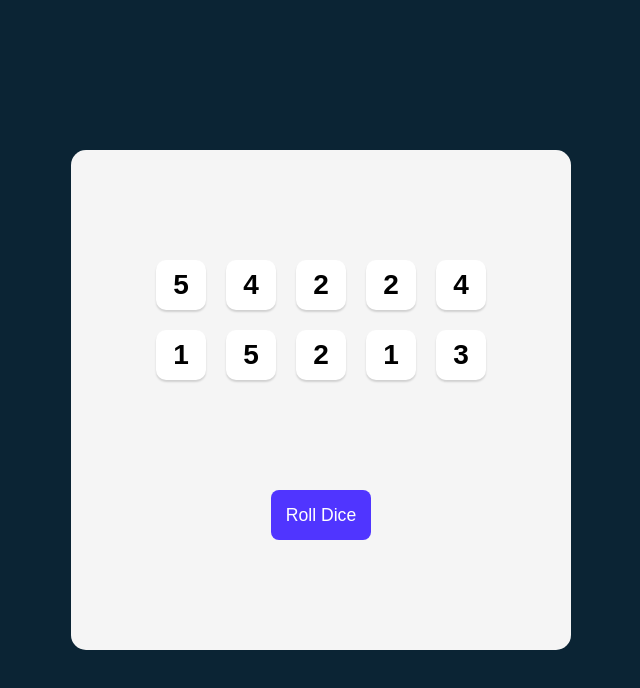
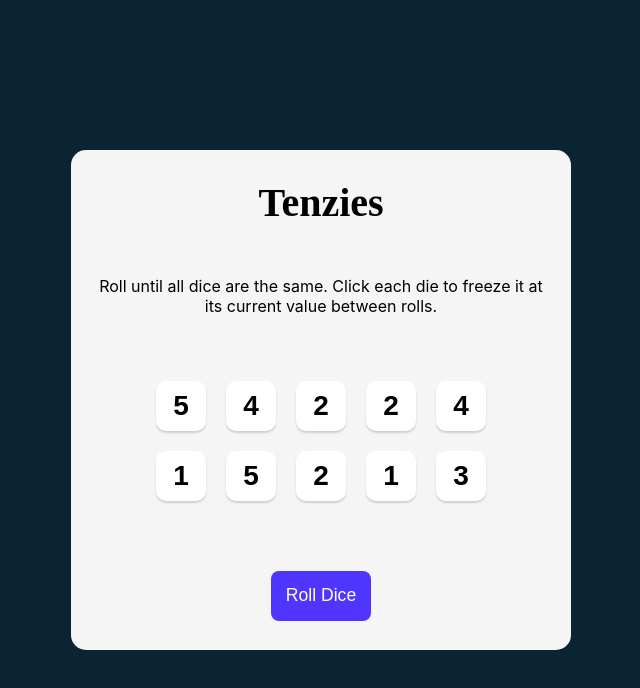
Before and after one commit to berkcantelseren/Tenzies-Game, a React (Vite) app: page / in a window 1280 px wide. Shown: the top 688 px of the page, without its empty margins (319-959 px from the left). Built offline with nearby package versions, Linux system fonts and the light colour scheme.

Commit message:
css change for title

```diff
--- a/src/App.jsx
+++ b/src/App.jsx
@@ -42,6 +42,11 @@
 
   return (
     <main>
+      <h1 className="title">Tenzies</h1>
+      <p className="instructions">
+        Roll until all dice are the same. Click each die to freeze it at its
+        current value between rolls.
+      </p>
       <div className="dice-container">{diceElements}</div>
 
       <button className="roll-dice" onClick={rollDice}>
--- a/src/index.css
+++ b/src/index.css
@@ -30,10 +30,24 @@
   align-items: center;
 }
 
+.title {
+  font-size: 40px;
+  margin: 0;
+}
+
+.instructions {
+  font-family: "Inter", sans-serif;
+  font-weight: 400;
+  margin-top: 0;
+  text-align: center;
+  padding: 20px;
+}
+
 .dice-container {
   display: grid;
   grid-template: auto auto / repeat(5, 1fr);
   gap: 20px;
+  margin-bottom: 40px;
 }
 
 .dice-container button {
```
